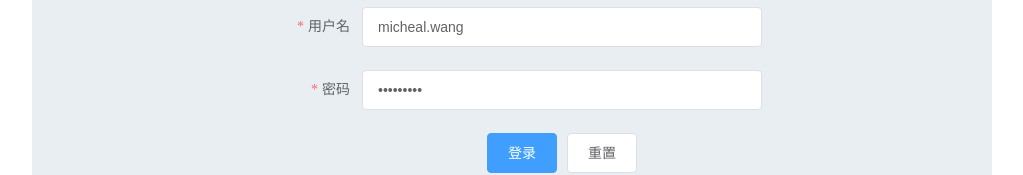
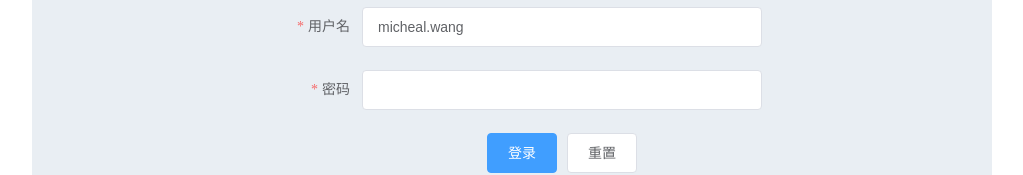
Before and after one commit to MichaelWongK/micheal-blog-vue, a Vue app: page /login in a window 1280 px wide. Shown: the part 263-438 px from the top of the page, without its empty margins (128-1151 px from the left). Built offline with nearby package versions, Linux system fonts and the light colour scheme; what mavon-editor would draw is missing.

Commit message:
feat: readme.md

```diff
--- a/package.json
+++ b/package.json
@@ -1,5 +1,5 @@
 {
-  "name": "micheal-blog-vue",
+  "name": "micheal-hub",
   "version": "0.1.0",
   "private": true,
   "scripts": {
--- a/src/views/Login.vue
+++ b/src/views/Login.vue
@@ -28,7 +28,7 @@ export default {
       return {
         ruleForm: {
           username: 'micheal.wang',
-          password: 'mingkai13',
+          password: '',
         },
         rules: {
           username: [
```
Also changed, not shown: 1 other file (tests, documents, lock files or other folders).
